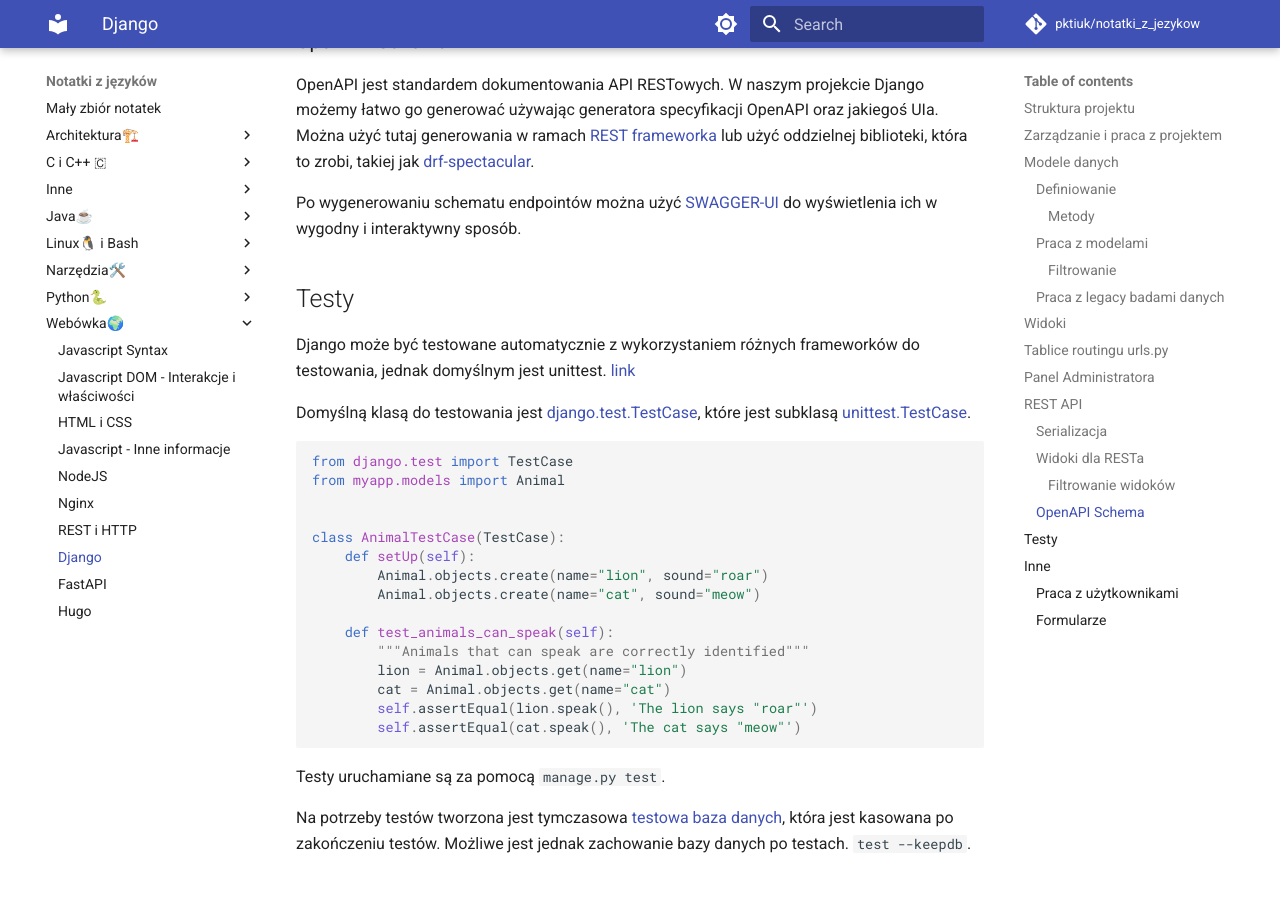
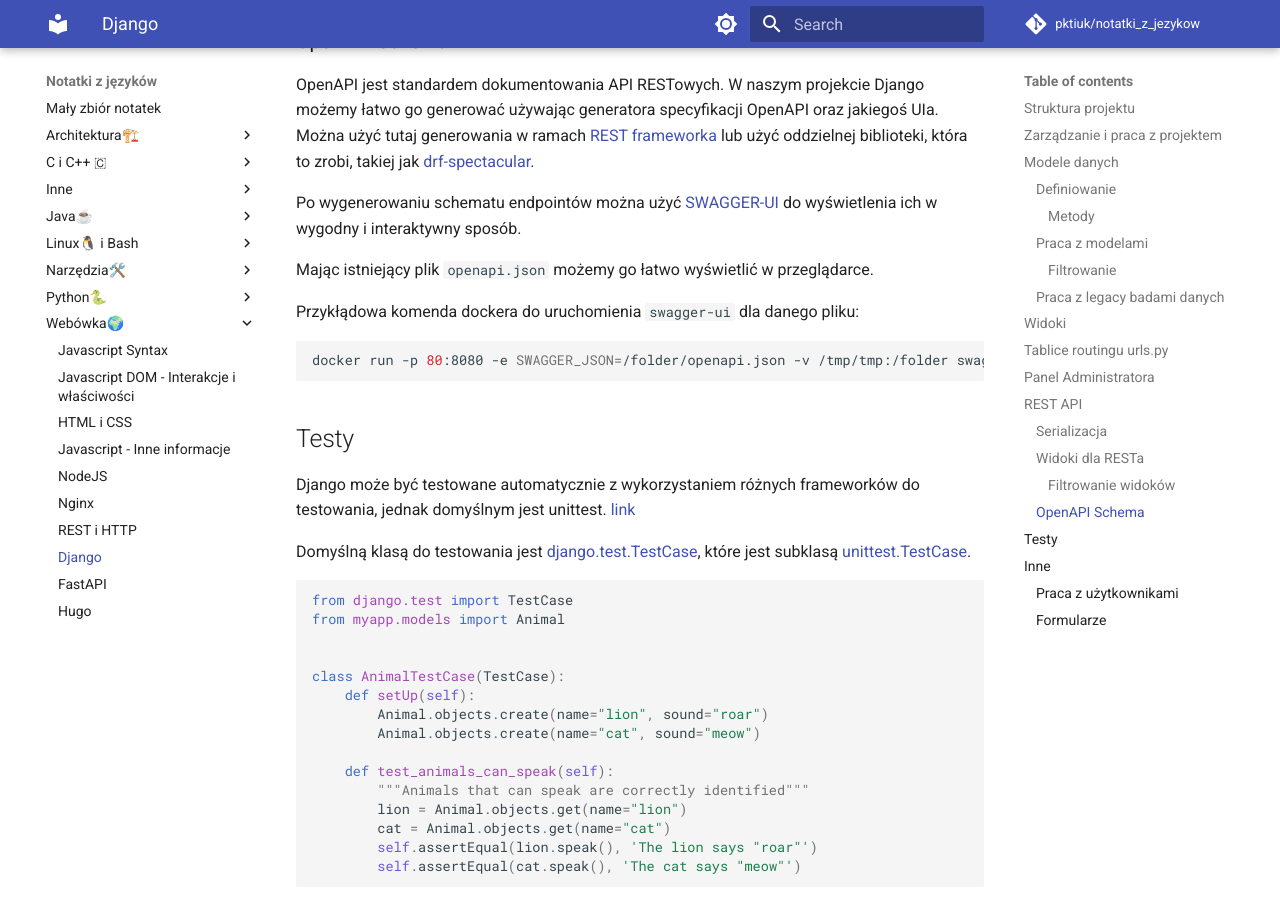
Before and after one commit to pktiuk/notatki_z_jezykow, an MkDocs documentation site: the page built from docs/Webówka🌍/9_django.md, in a window 1280 px wide and 900 px high, scrolled down 11093 px. Built offline with MkDocs 1.6.1 and Material for MkDocs 9.7.7, drawn with Linux system fonts in a browser that asks for light colours; comment, search, counter and statistics services are not loaded.

Commit message:
Uruchomienie swaggera

````diff
--- a/docs/Webówka🌍/9_django.md
+++ b/docs/Webówka🌍/9_django.md
@@ -475,6 +475,13 @@
 
 Po wygenerowaniu schematu endpointów można użyć [SWAGGER-UI](https://swagger.io/tools/swagger-ui/) do wyświetlenia ich w wygodny i interaktywny sposób.
 
+Mając istniejący plik `openapi.json` możemy go łatwo wyświetlić w przeglądarce.
+
+Przykłądowa komenda dockera do uruchomienia `swagger-ui` dla danego pliku:
+
+```bash
+docker run -p 80:8080 -e SWAGGER_JSON=/folder/openapi.json -v /tmp/tmp:/folder swaggerapi/swagger-ui
+```
 
 ## Testy
 
````
